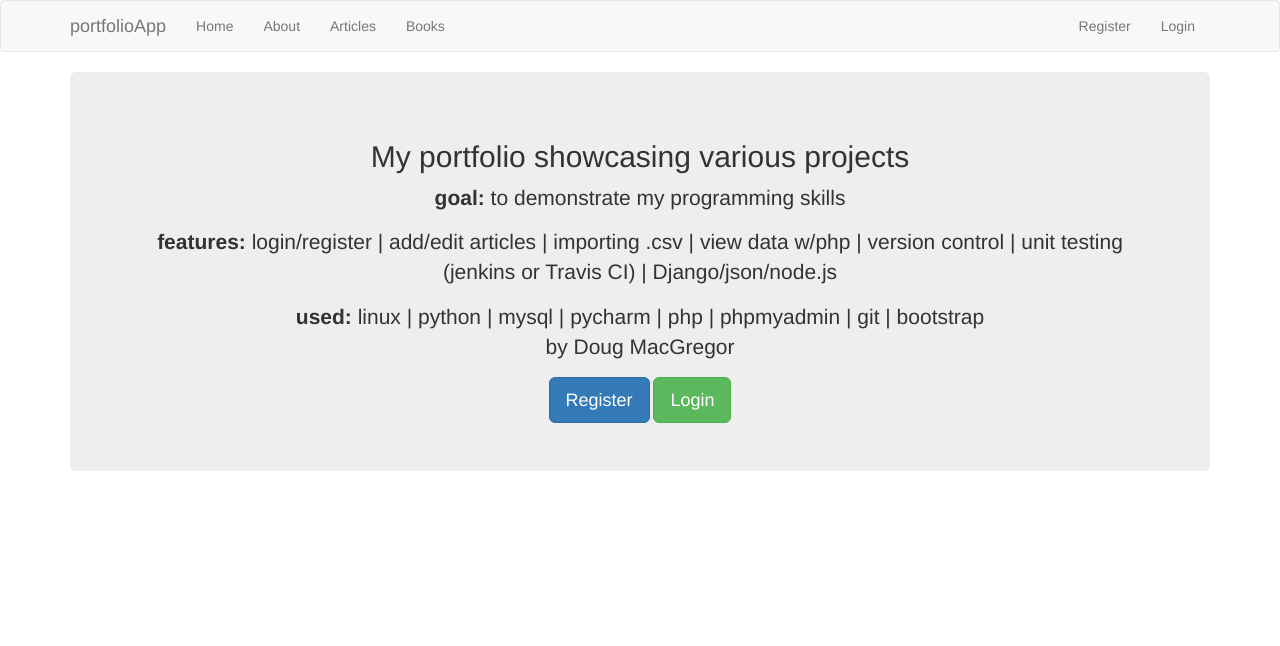
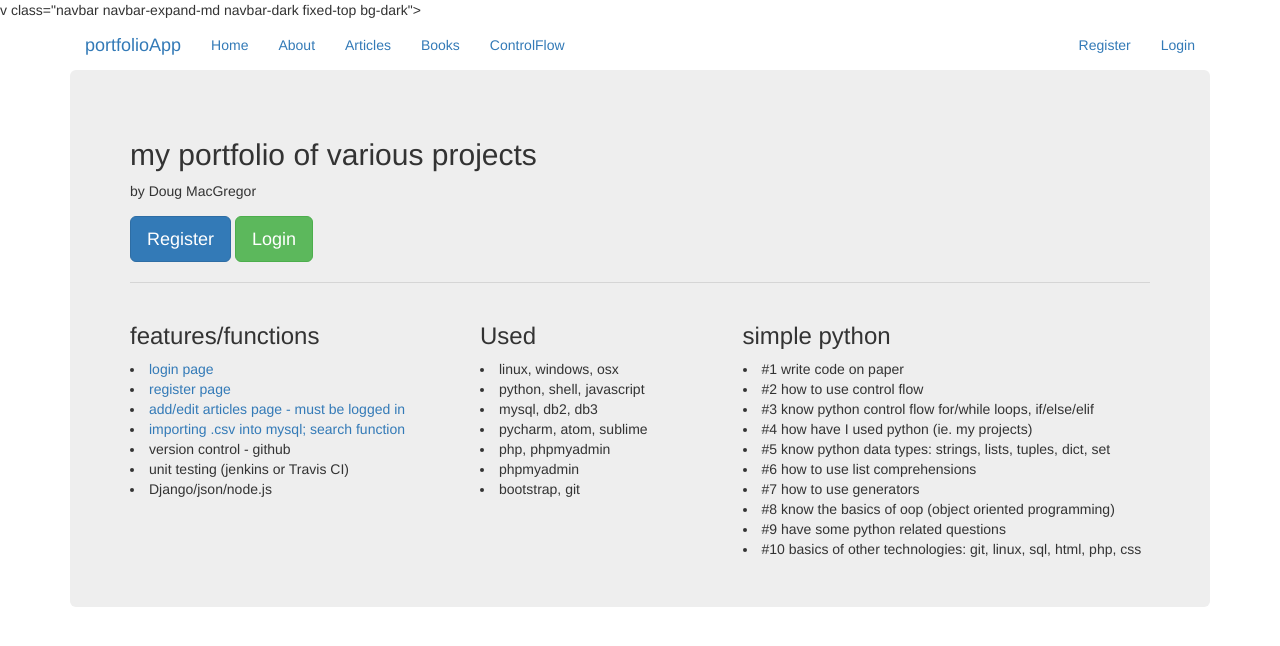
Before and after one commit to SEDoug/bookapp, a Flask app: page / in a window 1280 px wide. Shown: the top 646 px of the page. Run offline with Flask 2, Linux system fonts and the light colour scheme; some libraries are stand-ins or nearby versions.

Commit message:
added control flow, edited home, layout, php files

```diff
--- a/app.py
+++ b/app.py
@@ -1,4 +1,3 @@
-
 from flask import Flask, render_template, flash, redirect, url_for, session, request, logging
 #from data import Articles - this takes it our of the database
 from flask_mysqldb import MySQL
@@ -25,12 +24,10 @@ mysql = MySQL(app)
 def index():
     return render_template('home.html')
 
-
 # About
 @app.route('/about')
 def about():
     return render_template('about.html')
-
 
 # Articles
 @app.route('/articles')
@@ -70,6 +67,10 @@ def article(id):
 def books():
     return render_template('books1.html')
 
+# Control Flow
+@app.route('/control_flow')
+def control_flow():
+    return render_template('control_flow.html')
 
 # Register Form Class
 class RegisterForm(Form):
--- a/templates/home.html
+++ b/templates/home.html
@@ -1,15 +1,115 @@
 {% extends 'layout.html' %}
 
+
+
 {% block body %}
-    <div class="jumbotron text-center">
-        <h2>My portfolio showcasing various projects</h2>
-        <p class="lead"><b>goal:</b> to demonstrate my programming skills<p>
-        <b>features:</b> login/register | add/edit articles | importing .csv | view data w/php | version control | unit testing (jenkins or Travis CI) | Django/json/node.js<p>
-        <b>used:</b> linux | python | mysql | pycharm | php | phpmyadmin | git | bootstrap<br>
+
+    <div class="jumbotron">
+
+        <h2>my portfolio of various projects</h2>
+
+<!--        <p class="lead">goal: to demonstrate my programming skills<br>
+
+        features: login/register | add/edit articles | importing .csv | view data w/php | version control | unit testing (jenkins or Travis CI) | Django/json/node.js <p>
+
+        used: linux | python | mysql | pycharm | php | phpmyadmin | git | bootstrap<br>-->
+
         by Doug MacGregor</p>
+
         {% if session.logged_in == NULL %}
+
           <a href="/register" class="btn btn-primary btn-lg">Register</a>
+
           <a href="/login" class="btn btn-success btn-lg">Login</a>
+
+          <hr>
+
         {% endif %}
-    </div>
+
+
+
+
+
+  <div class="row">
+
+  <div class="col-lg-4">
+
+    <h3>features/functions</h3>
+
+    <li><a href="/login">login page</a></li>
+
+    <li><a href="/register">register page</a></li>
+
+    <li><a href="/articles">add/edit articles page - must be logged in</a></li>
+
+    <li><a href="http://127.0.0.1/booksapp/books1.php">importing .csv into mysql; search function</a></li>
+
+    <li>version control - github</li>
+
+    <li>unit testing (jenkins or Travis CI) </li>
+
+    <li>Django/json/node.js</li>
+
+<!--    <p><a class="btn btn-primary" href="#" role="button">View details &raquo;</a></p>-->
+
+  </div>
+
+  <div class="col-lg-3">
+
+    <h3>Used</h3>
+
+    <li>linux, windows, osx</li>
+
+    <li>python, shell, javascript</li>
+
+    <li>mysql, db2, db3</li>
+
+    <li>pycharm, atom, sublime</li>
+
+    <li>php, phpmyadmin</li>
+
+    <li>phpmyadmin</li>
+
+    <li>bootstrap, git</li>
+
+   <!-- <p><a class="btn btn-primary" href="#" role="button">View details &raquo;</a></p>-->
+
+  </div>
+
+ <div class="col-lg-5">
+
+   <h3>simple python</h3>
+
+   <li>#1 write code on paper</li>
+
+   <li>#2 how to use control flow</li>
+
+   <li>#3 know python control flow for/while loops, if/else/elif</li>
+
+   <li>#4 how have I used python (ie. my projects)</li>
+
+   <li>#5 know python data types: strings, lists, tuples, dict, set</li>
+
+   <li>#6 how to use list comprehensions</li>
+
+   <li>#7 how to use generators</li>
+
+   <li>#8 know the basics of oop (object oriented programming)</li>
+
+   <li>#9 have some python related questions</li>
+
+   <li>#10 basics of other technologies: git, linux, sql, html, php, css</li>
+
+<!--    <p><a class="btn btn-primary" href="#" role="button">View details &raquo;</a></p> -->
+
+  </div>
+
+  </div>
+
+
+
+</div>
+
+
+
 {% endblock %}
--- a/templates/includes/_navbar.html
+++ b/templates/includes/_navbar.html
@@ -1,4 +1,6 @@
-<nav class="navbar navbar-default">
+v class="navbar navbar-expand-md navbar-dark fixed-top bg-dark">
+<!--<nav class="navbar navbar-default">-->
+
       <div class="container">
         <div class="navbar-header">
           <button type="button" class="navbar-toggle collapsed" data-toggle="collapse" data-target="#navbar" aria-expanded="false" aria-controls="navbar">
@@ -14,11 +16,21 @@
             <li><a href="/">Home</a></li>
             <li><a href="/about">About</a></li>
             <li><a href="/articles">Articles</a></li>
-<!--        <li><a href="/books">Books</a></li>-->
             <li><a href="http://127.0.0.1/booksapp/books1.php">Books</a></li>
+
+            <li class="nav-item dropdown">
+              <a class="nav-link dropdown-toggle" href="/control_flow" id="dropdown01" data-toggle="dropdown" aria-haspopup="true" aria-expanded="false">ControlFlow</a>
+              <div class="dropdown-menu" aria-labelledby="dropdown01">
+                <a class="dropdown-item" href="#">for/while loops</a>
+                <a class="dropdown-item" href="#">if/else Loops</a>
+                <a class="dropdown-item" href="#">Something else here</a>
+              </div>
+            </li>
+              </ul>
           </ul>
 
           <ul class="nav navbar-nav navbar-right">
+
             {% if session.logged_in %}
               <li><a href="/dashboard">Dashboard</a></li>
               <li><a href="/logout">Logout</a></li>
--- a/templates/layout.html
+++ b/templates/layout.html
@@ -1,25 +1,55 @@
 <!DOCTYPE html>
+
 <html lang="en">
 
+
+
     <head>
+
         <meta charset="UTF-8">
+
         <title>portfolioApp</title>
+
         <link rel="stylesheet" href="https://maxcdn.bootstrapcdn.com/bootstrap/3.3.7/css/bootstrap.min.css">
+
+
+
+        <!-- Custom styles for this template -->
+
+        <link href="carousel.css" rel="stylesheet">
+
     </head>
 
+
+
     <body>
+
       {% include 'includes/_navbar.html' %}
+
       <div class="container">
+
         {% include 'includes/_messages.html' %}
+
         {% block body %}{% endblock %}
+
       </div>
 
+
+
       <script src="https://maxcdn.bootstrapcdn.com/bootstrap/3.3.7/js/bootstrap.min.js"></script>
+
       <script src="https://ajax.googleapis.com/ajax/libs/jquery/3.2.1/jquery.min.js"></script>
+
       <script src="//cdn.ckeditor.com/4.7.3/standard/ckeditor.js"></script>
+
       <script type="text/javascript">
+
         CKEDITOR.replace('editor')
+
       </script>
+
     </body>
 
+
+
 </html>
```
Also changed, not shown: templates/control_flow.html (added, +15 -0 lines), 1 other file.
